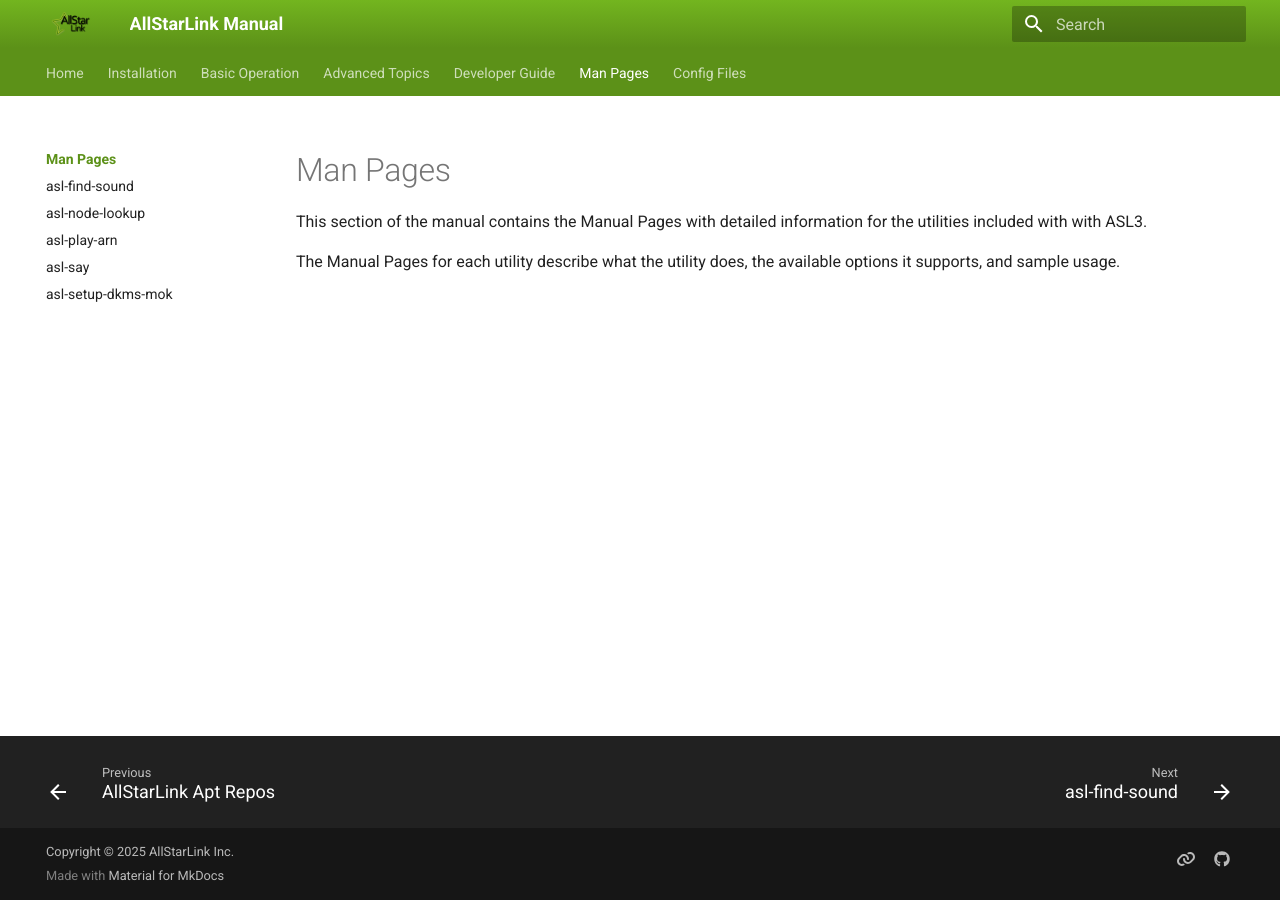
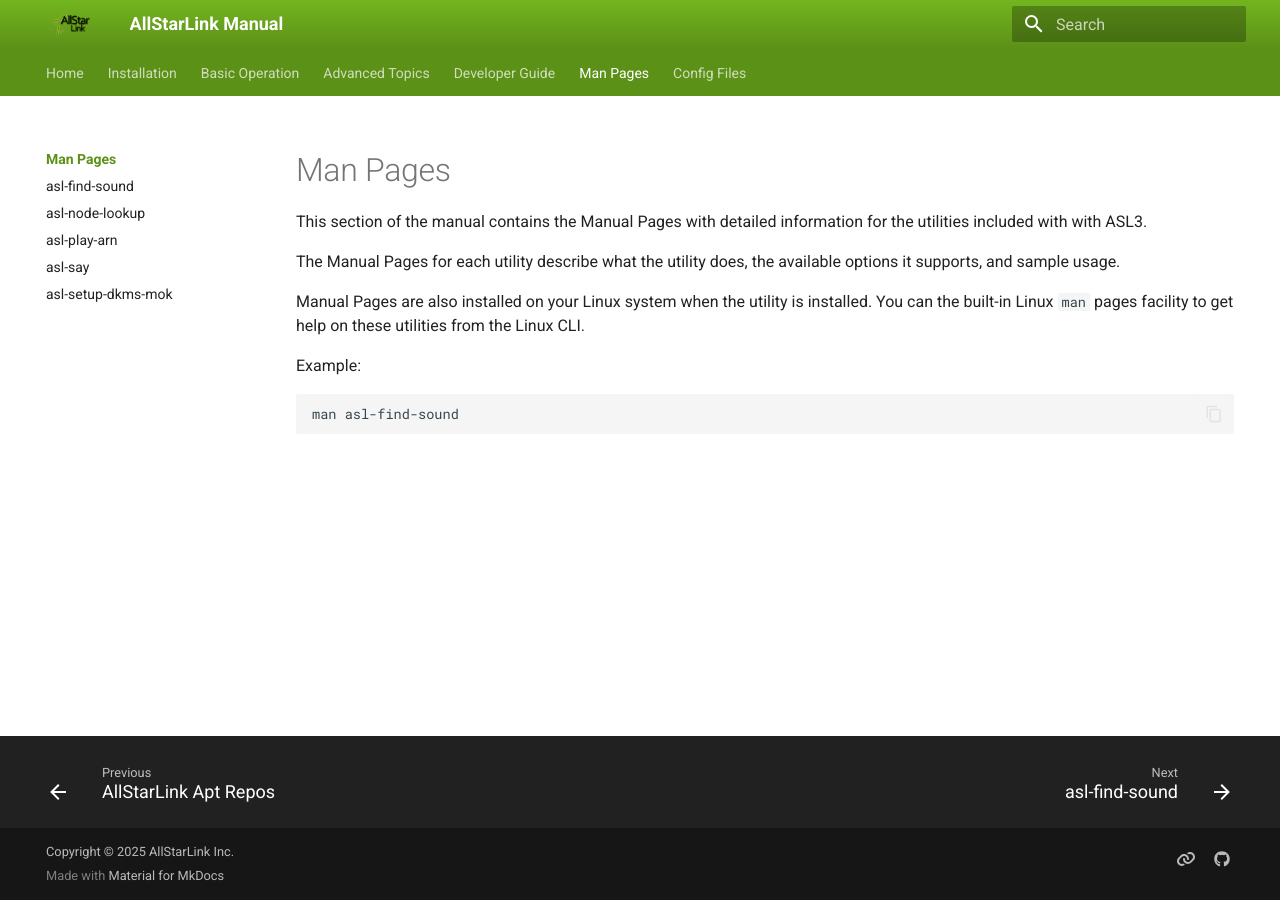
Before and after one commit to AllStarLink/ASL3-Manual, an MkDocs documentation site: the page built from docs/mans/index.md, in a window 1280 px wide. Built offline with MkDocs 1.6.1 and Material for MkDocs 9.7.7, drawn with Linux system fonts in a browser that asks for light colours.

Commit message:
Man index.md tweaks.

````diff
--- a/docs/mans/index.md
+++ b/docs/mans/index.md
@@ -3,3 +3,11 @@
 This section of the manual contains the Manual Pages with detailed information for the utilities included with with ASL3.
 
 The Manual Pages for each utility describe what the utility does, the available options it supports, and sample usage.
+
+Manual Pages are also installed on your Linux system when the utility is installed. You can the built-in Linux `man` pages facility to get help on these utilities from the Linux CLI.
+
+Example:
+
+```
+man asl-find-sound
+```
````
